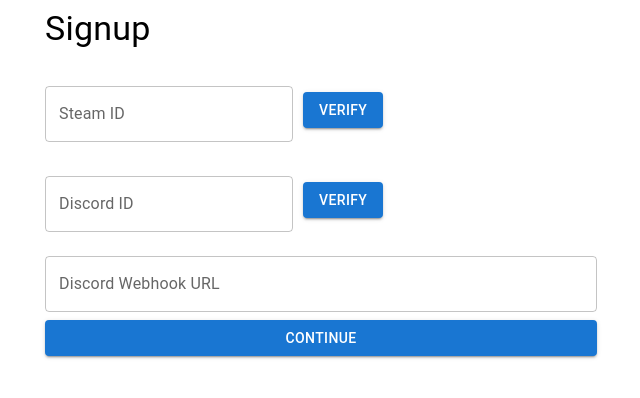
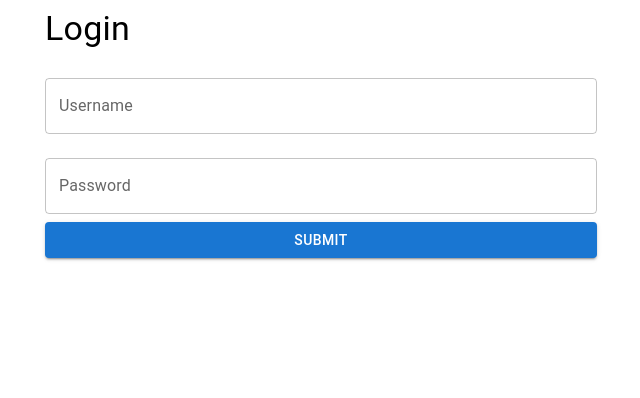
Before and after one commit to diyasanghvii/Game-Night-Recommendation-System, a React (Create React App) app in the folder frontend/: page / in a window 1280 px wide. Shown: the top 398 px of the page, without its empty margins (319-959 px from the left). Built offline with nearby package versions, Linux system fonts and the light colour scheme; no server answers; the HTML template or start-up script is replaced by a standard one.

Commit message:
Reverting the changes in Home Page

```diff
--- a/frontend/src/Pages/Home.js
+++ b/frontend/src/Pages/Home.js
@@ -3,8 +3,6 @@
 import TextBox from "../Components/TextBox/TextBox";
 import { getTestData } from "../Services";
 import Login from "../Components/Login/Login";
-import Signup2 from "../Components/Signup2/Signup2";
-import Signup3 from "../Components/Signup3/Signup3";
 
 class Home extends Component {
   constructor() {
@@ -44,9 +42,7 @@
           <p>Response from backend : {backendResponse.message}</p>
         )}
          */}
-
-         <Signup2/>
-         {/*<Login />*/}
+         <Login />
       </div>
     );
   }
```
